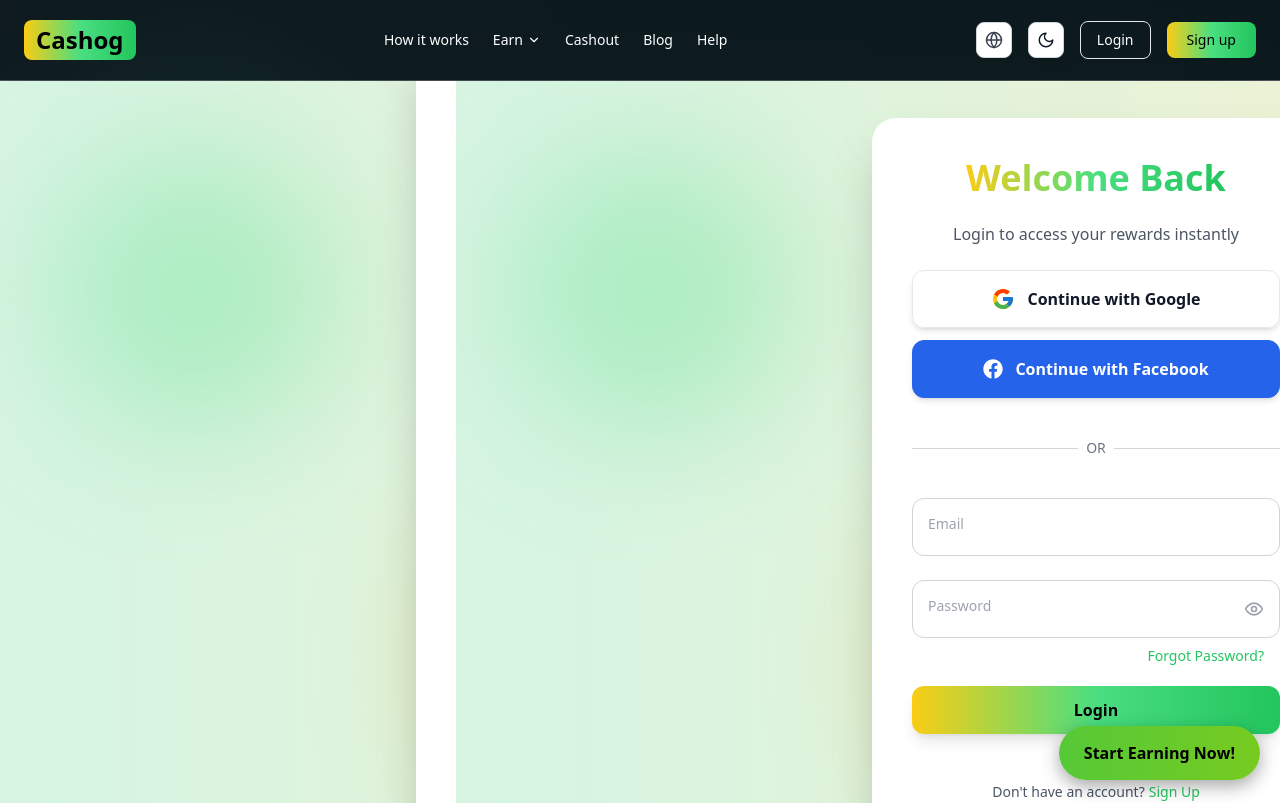
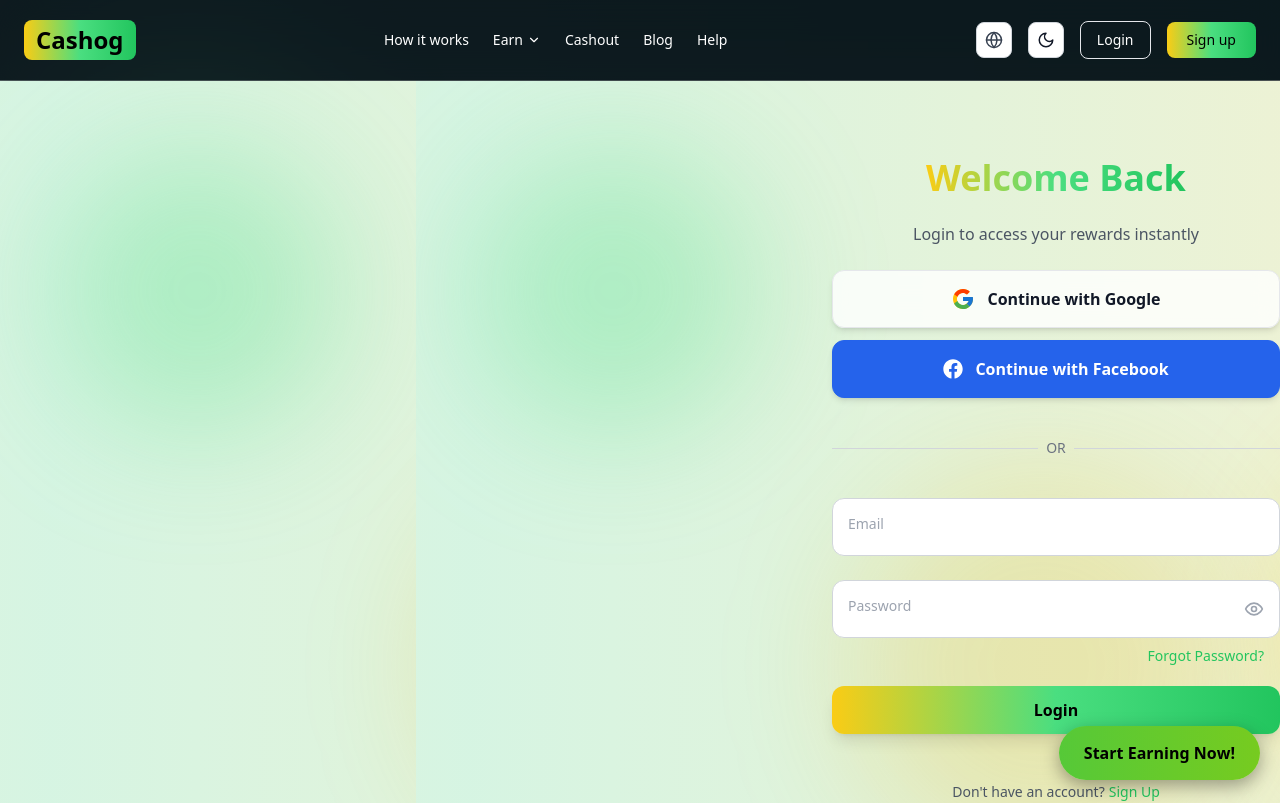
Before and after one commit to tool63/cashin, a Next.js app: page /login in a window 1280 px wide. Shown: the top 803 px of the page. Built offline with nearby package versions, Linux system fonts and the light colour scheme.

Commit message:
Update layout.tsx

```diff
--- a/app/(auth)/layout.tsx
+++ b/app/(auth)/layout.tsx
@@ -1,31 +1,21 @@
 "use client";
 
 import { ReactNode } from "react";
-import { motion } from "framer-motion";
 
 export default function AuthLayout({ children }: { children: ReactNode }) {
   return (
-    <div className="relative w-screen h-screen bg-gray-50 dark:bg-[#070A14] overflow-auto flex items-center justify-center px-4 sm:px-6">
+    <div className="relative w-screen min-h-screen bg-gray-50 dark:bg-[#070A14] overflow-auto flex items-center justify-center px-4 sm:px-6">
 
-      {/* ============================
-          Animated Gradient Background
-      ============================ */}
+      {/* Animated Gradient Background */}
       <div className="absolute inset-0 animate-gradient bg-gradient-to-r from-yellow-400 via-green-400 to-yellow-400 opacity-20 dark:opacity-10"></div>
       <div className="absolute w-72 h-72 bg-green-400/30 rounded-full blur-3xl animate-float top-20 left-10"></div>
       <div className="absolute w-96 h-96 bg-yellow-400/30 rounded-full blur-3xl animate-float animation-delay-2000 bottom-10 right-10"></div>
       <div className="absolute w-96 h-96 bg-yellow-500/20 rounded-full blur-3xl animate-float animation-delay-4000 top-1/2 left-1/3"></div>
 
-      {/* ============================
-          Centered Pop-up Card
-      ============================ */}
-      <motion.div
-        initial={{ opacity: 0, scale: 0.95, y: 20 }}
-        animate={{ opacity: 1, scale: 1, y: 0 }}
-        transition={{ duration: 0.6 }}
-        className="relative z-10 w-full max-w-md bg-white dark:bg-[#1A1F2B] rounded-3xl shadow-2xl p-8 sm:p-10"
-      >
+      {/* Centered Auth Card */}
+      <div className="relative z-10 w-full max-w-md">
         {children}
-      </motion.div>
+      </div>
     </div>
   );
 }
```
